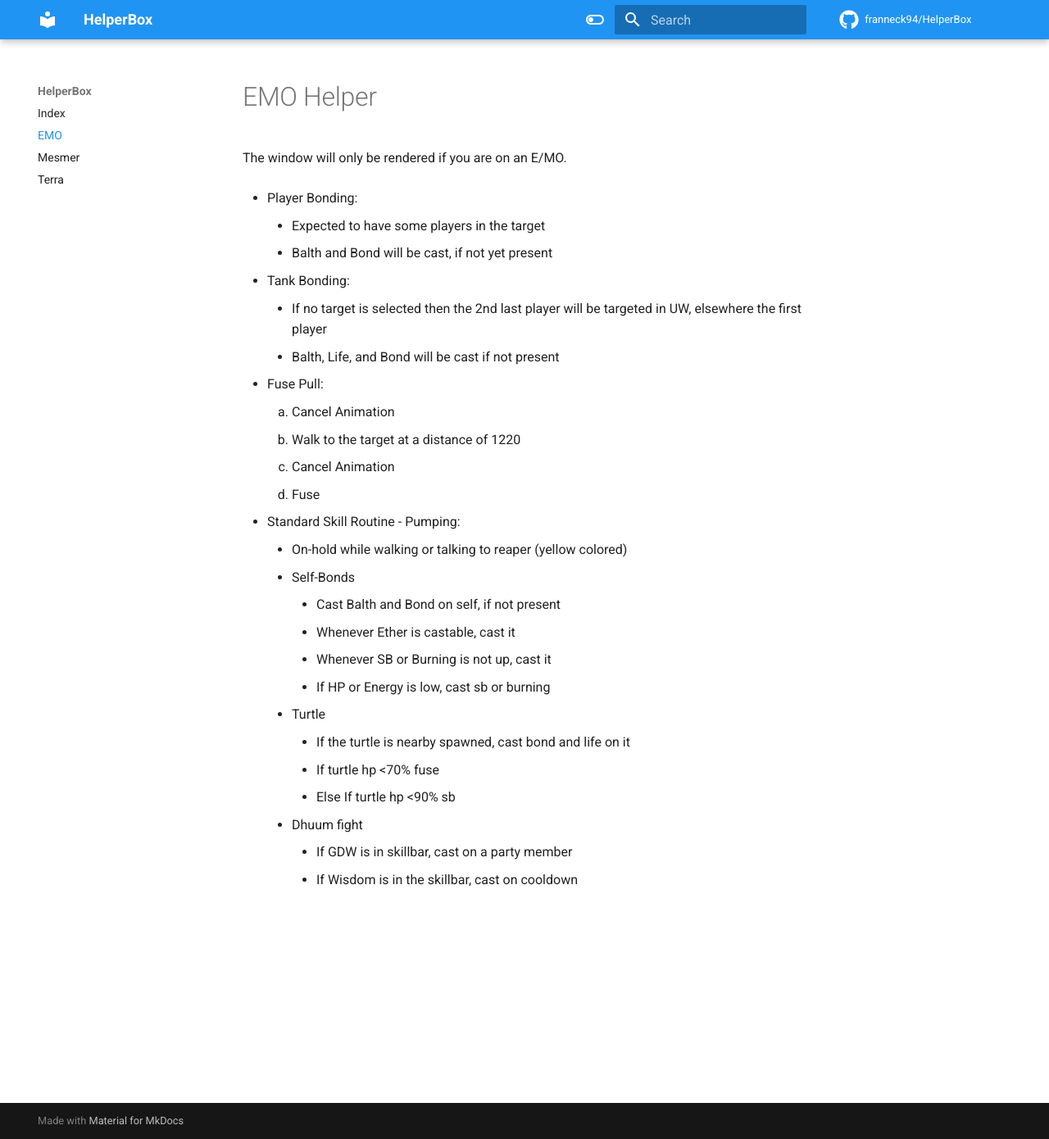
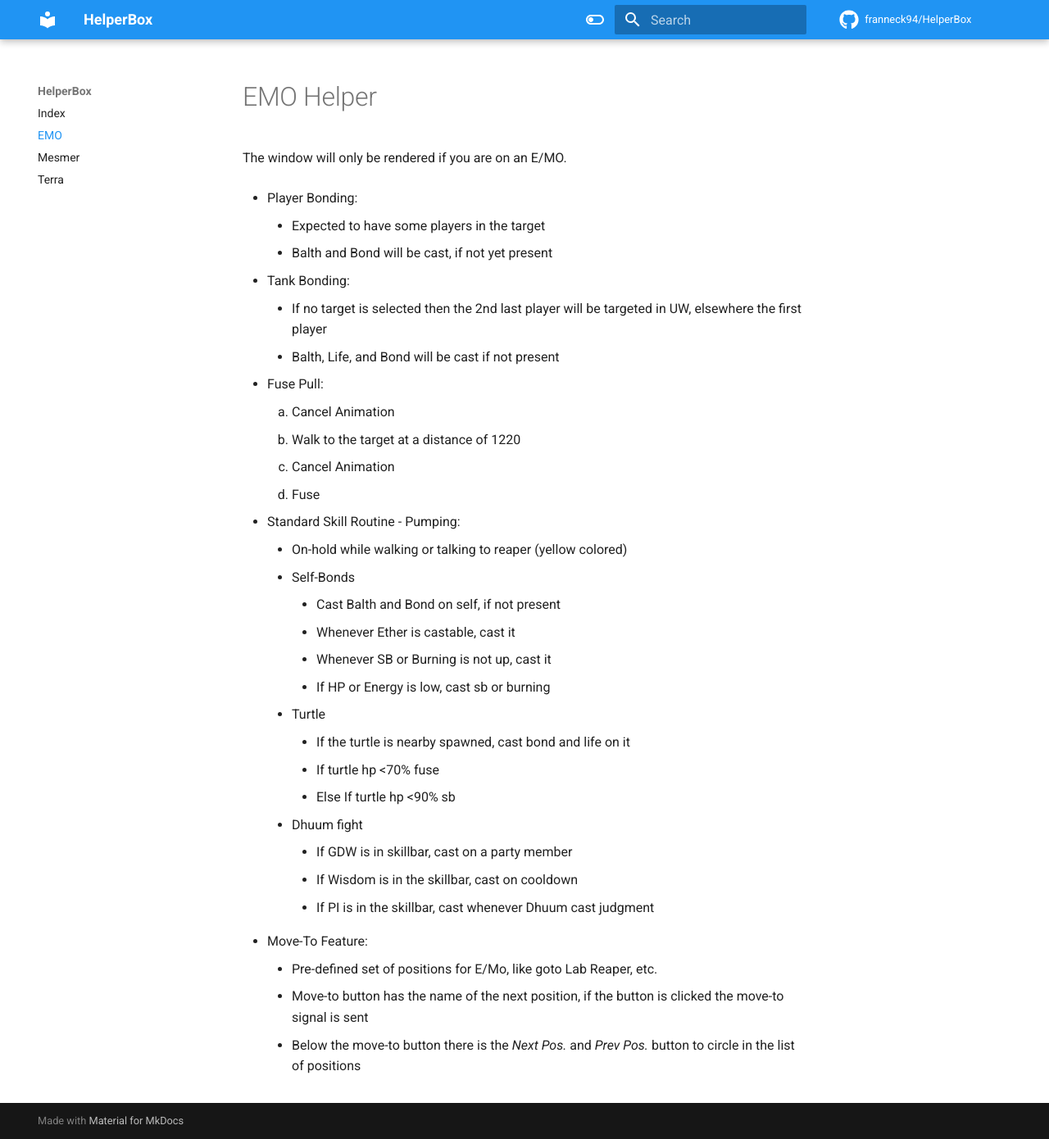
Before and after one commit to franneck94/HelperBox, an MkDocs documentation site: the page built from docs/Emo.md, in a window 1280 px wide and 1390 px high. Shown: the whole window at 82% size. Built offline with MkDocs 1.6.1 and Material for MkDocs 9.7.7, drawn with Linux system fonts in a browser that asks for light colours; comment, search, counter and statistics services are not loaded.

Commit message:
updated doc

```diff
--- a/docs/Emo.md
+++ b/docs/Emo.md
@@ -30,3 +30,9 @@ The window will only be rendered if you are on an E/MO.
     - Dhuum fight
         - If GDW is in skillbar, cast on a party member
         - If Wisdom is in the skillbar, cast on cooldown
+        - If PI is in the skillbar, cast whenever Dhuum cast judgment
+
+- Move-To Feature:
+    - Pre-defined set of positions for E/Mo, like goto Lab Reaper, etc.
+    - Move-to button has the name of the next position, if the button is clicked the move-to signal is sent
+    - Below the move-to button there is the *Next Pos.* and *Prev Pos.* button to circle in the list of positions
```
